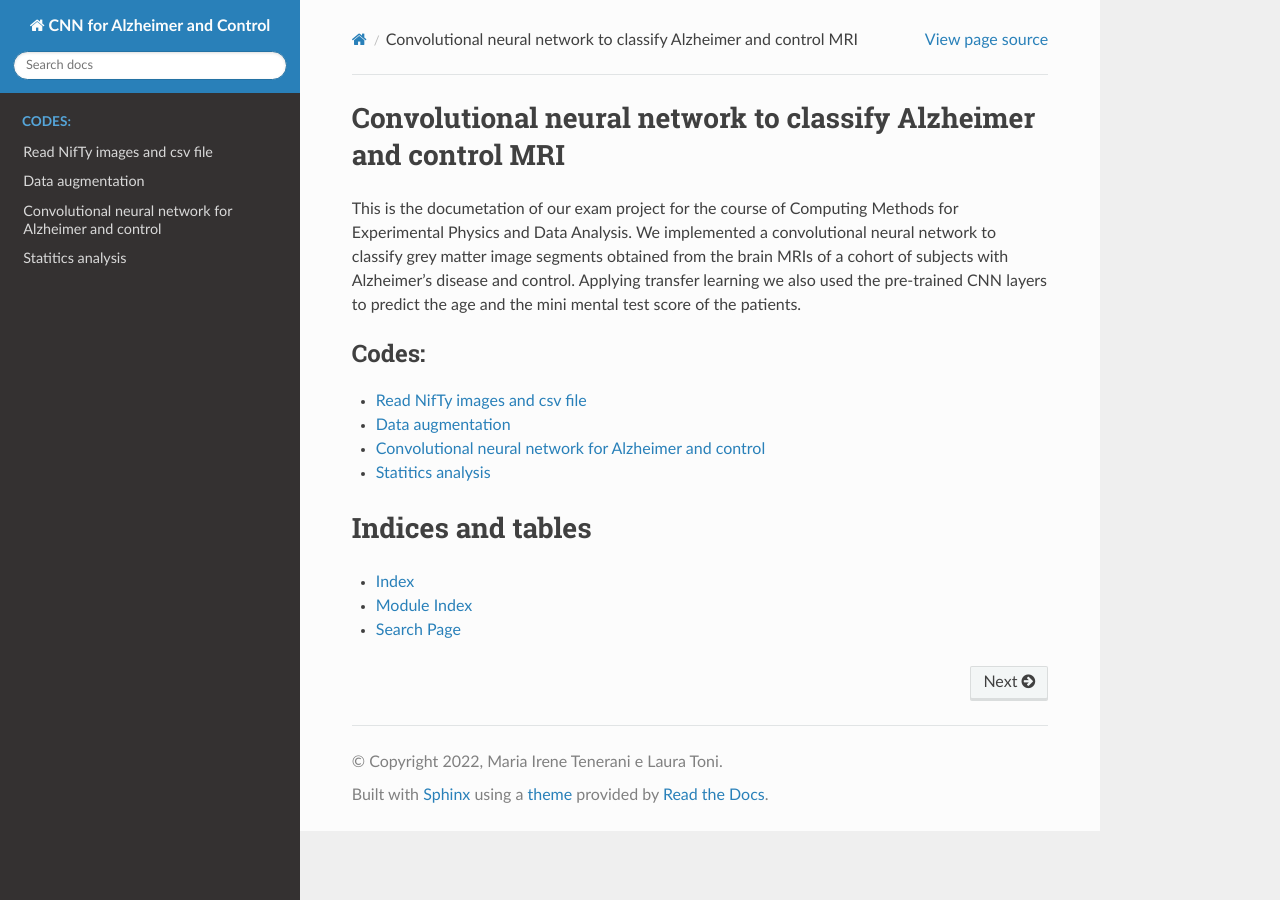
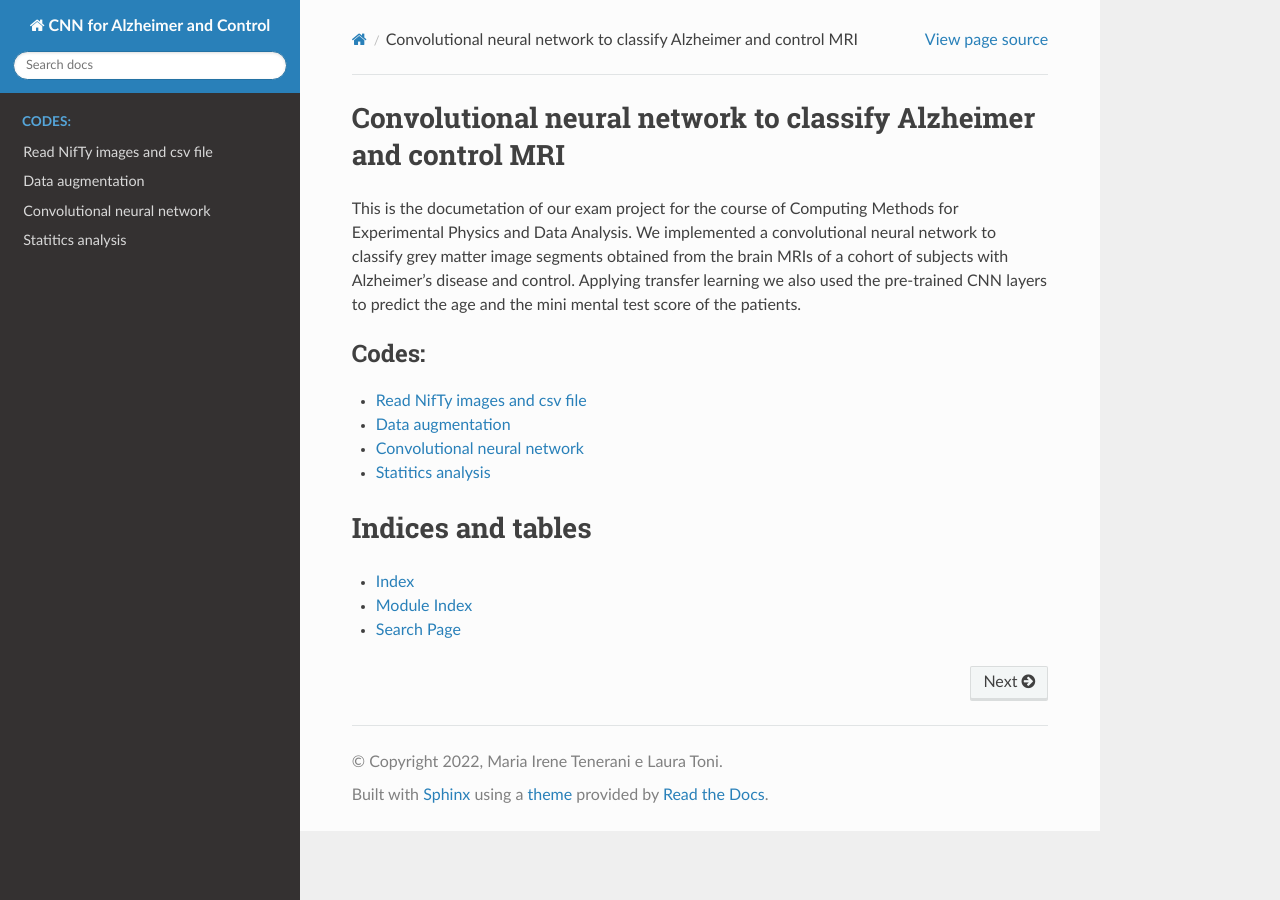
Before and after one commit to LauraToni/Progetto_cmepda, a Sphinx documentation site: the page built from doc/source/index.rst, in a window 1280 px wide. Built offline with Sphinx 7.4.7 and the Read the Docs theme 2.0.0, drawn with Linux system fonts in a browser that asks for light colours.

Commit message:
Update cnn.rst

```diff
--- a/doc/source/cnn.rst
+++ b/doc/source/cnn.rst
@@ -1,8 +1,8 @@
-Convolutional neural network for Alzheimer and control
-======================================================
+Convolutional neural network
+============================
 
 .. autofunction:: CNN.normalize
 
 .. autofunction:: CNN.stack_train_augmentation
 
-.. autofunction:: CNN.get_model
+.. autofunction:: CNN.inner_model
```
